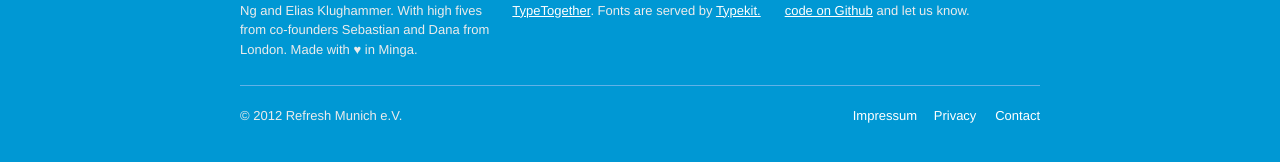
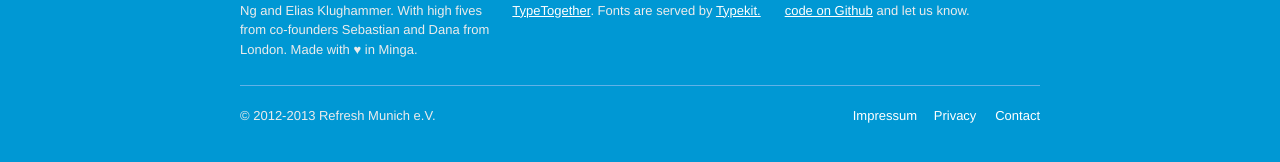
Before and after one commit to refreshmunich/refreshmunich.github.io, a Jekyll site: the page built from index.html, in a window 1280 px wide and 900 px high, scrolled down 1746 px. Shown: the part 723-885 px from the top of the window. Built offline with Jekyll 4.4.1, drawn with Linux system fonts in a browser that asks for light colours; nearby versions of some CDN libraries; some web fonts are replaced.

Commit message:
Update footer year to 2013

```diff
--- a/_includes/footer.html
+++ b/_includes/footer.html
@@ -21,7 +21,7 @@
 
       <div class="grid-row">
         <div class="grid-span12 footer__last-row">
-          <p class="footer__copyright">&copy; 2012 Refresh Munich e.V.</p>
+          <p class="footer__copyright">&copy; 2012-2013 Refresh Munich e.V.</p>
           <ul class="footer__legal">
             <li><a href="legal.html#impressum">Impressum</a></li>
             <li><a href="legal.html#privacy">Privacy</a></li>
```
